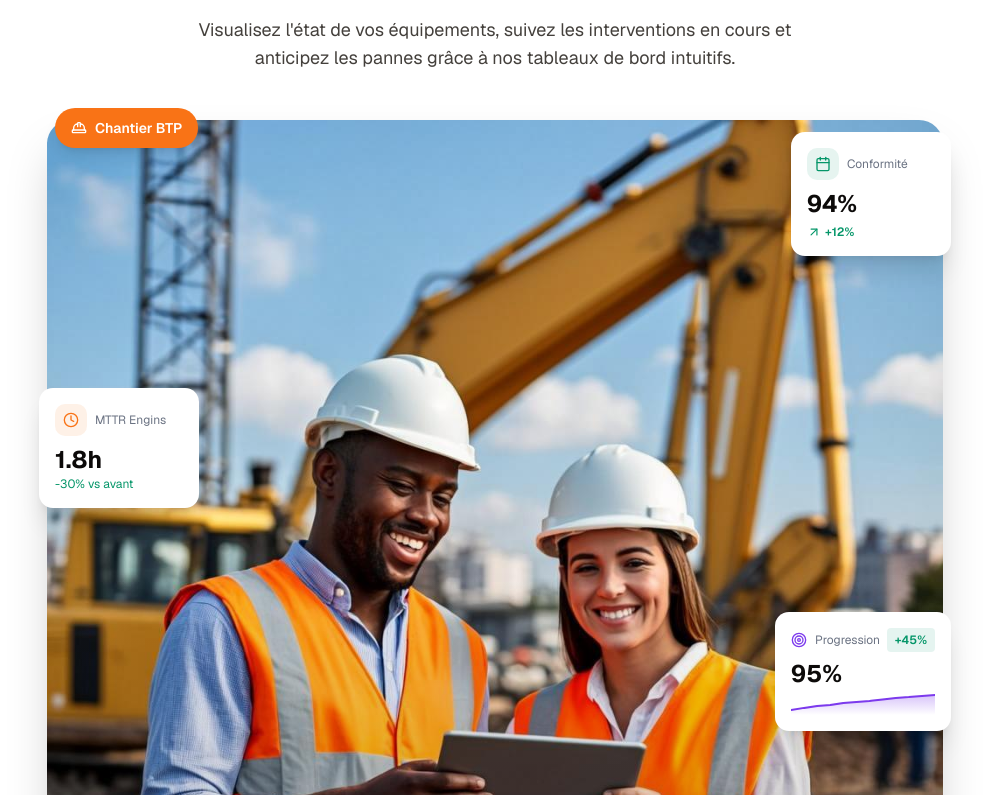
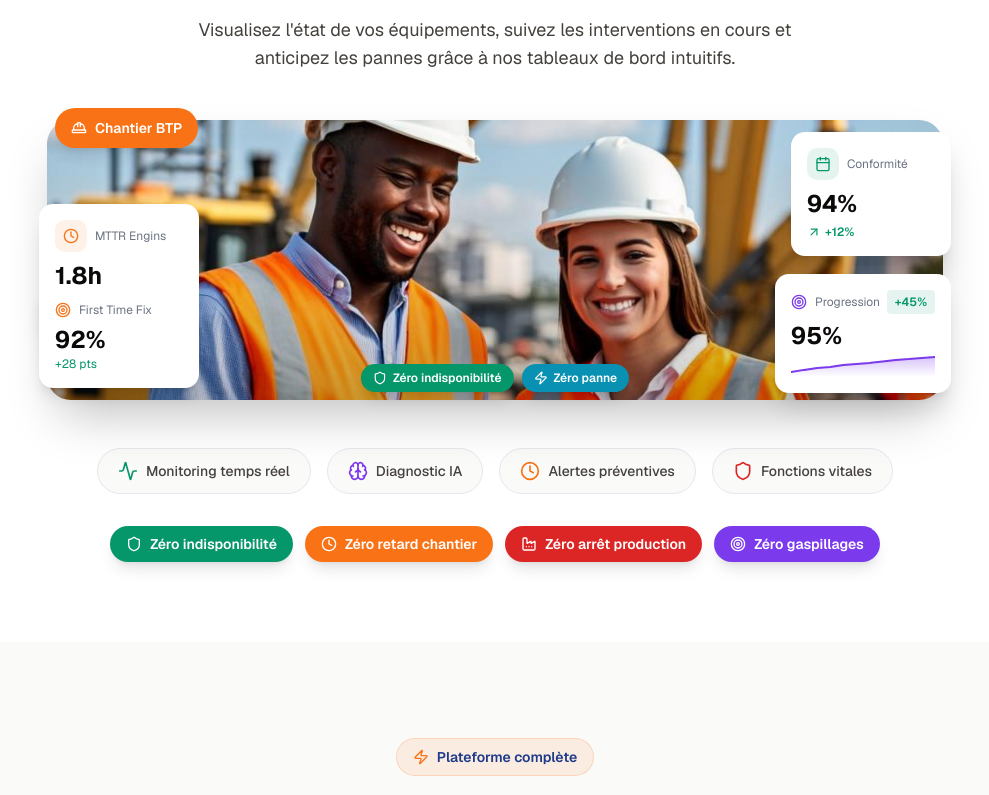
Before and after one commit to barryab12/site-maintex-koro, a Next.js app: page / in a window 1280 px wide. Shown: the part 2145-2940 px from the top of the page, without its empty margins (145-1134 px from the left). Built offline with nearby package versions, Linux system fonts and the light colour scheme.

Commit message:
407fdeb1-b1ce-44e6-a904-de2cc6390712

```diff
--- a/src/components/kpi-visual.tsx
+++ b/src/components/kpi-visual.tsx
@@ -476,13 +476,12 @@ export function EnhancedBtpPhotoVisual({ imageSrc, imageAlt, className = '' }: E
   return (
     <div className={`relative ${className}`}>
       {/* Main Photo - Reduced height */}
-      <div className="relative rounded-3xl overflow-visible shadow-2xl">
+      <div className="relative rounded-3xl overflow-visible shadow-2xl h-[280px]">
         <Image
           src={imageSrc}
           alt={imageAlt}
-          width={900}
-          height={225}
-          className="object-cover w-full rounded-3xl"
+          fill
+          className="object-cover rounded-3xl"
           priority
         />
         <div className="absolute inset-0 bg-gradient-to-t from-black/20 via-transparent to-transparent rounded-3xl" />
```
